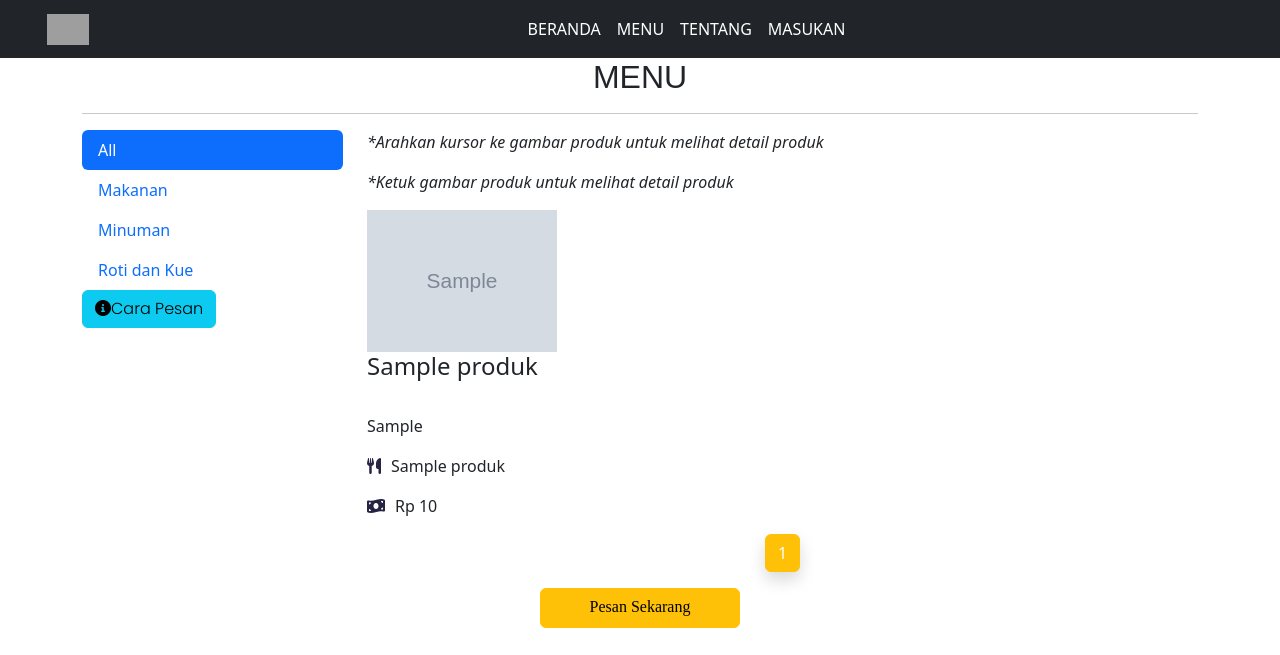
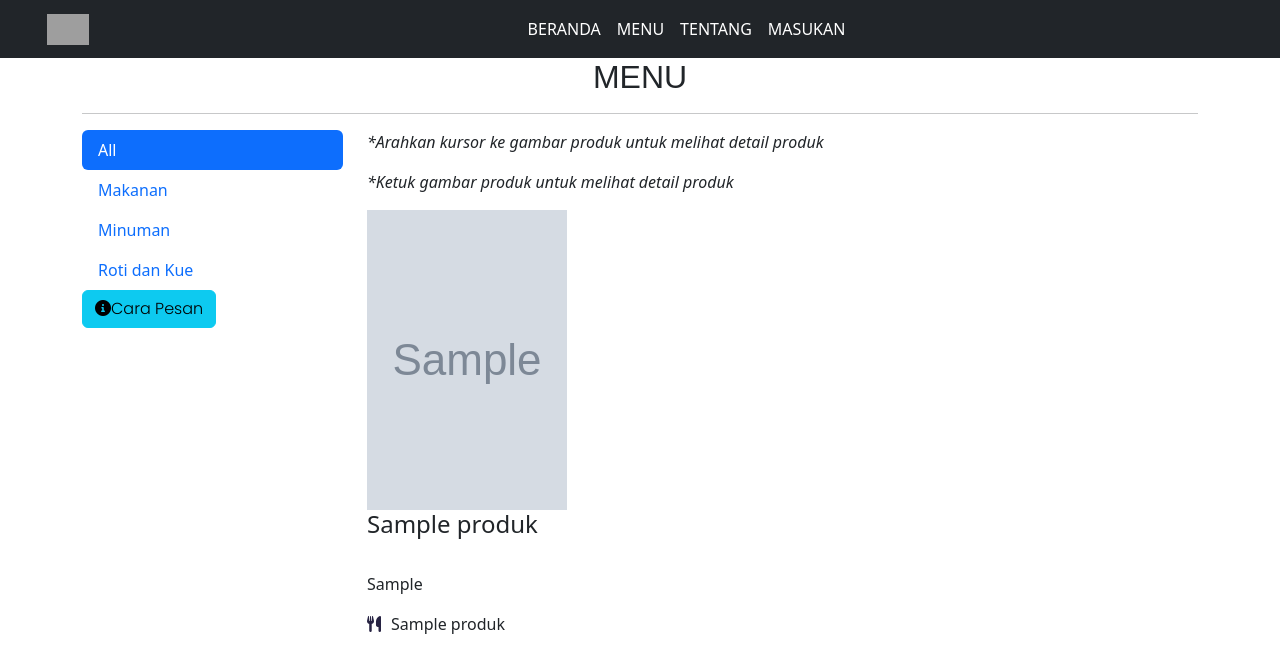
Before and after one commit to Gilberd-dev/Pizza-Etnik-Toba, a PHP site: page /menu.php in a window 1280 px wide. Shown: the top 655 px of the page. Run offline with PHP 8.4, Linux system fonts and the light colour scheme; tables that the repository leaves empty or names only in its code hold one stand-in row (values such as "Sample post"); grey boxes marked "Sample" are stand-in pictures; some libraries are stand-ins or nearby versions; some web fonts are replaced; grey boxes are pictures that could not be loaded.

Commit message:
update terbaru

```diff
--- a/Website/Admin/menu.php
+++ b/Website/Admin/menu.php
@@ -25,6 +25,7 @@ include_once('../koneksi/koneksi.php');
     <link href="vendor/simple-datatables/style.css" rel="stylesheet">
     <link href="https://fonts.gstatic.com" rel="preconnect">
     <link href="https://fonts.googleapis.com/css?family=Open+Sans:300,300i,400,400i,600,600i,700,700i|Nunito:300,300i,400,400i,600,600i,700,700i|Poppins:300,300i,400,400i,500,500i,600,600i,700,700i" rel="stylesheet">
+
 </head>
 <?php include 'header.php' ?>
 
@@ -86,6 +87,7 @@ include_once('../koneksi/koneksi.php');
 
                         <!-- Table with stripped rows -->
                         <div id="conatiner">
+                            <div class="table-responsive">
                                 <table class="table datatable">
                                     <thead>
                                         <tr>
@@ -129,6 +131,7 @@ include_once('../koneksi/koneksi.php');
                                         } ?>
                                     </tbody>
                                 </table>
+                            </div>
 
                         </div>
                     </div>
--- a/Website/menu.php
+++ b/Website/menu.php
@@ -108,8 +108,8 @@
 									while ($row = $result_set->fetch_assoc()) {
 									?>
 										<div class="col-lg-3 col-md-6 special-grid drinks">
-											<div class="gallery-single fix">
-												<img src="../pictures/<?php echo $row['gambar_produk']; ?>" class="img-fluid" alt="Image" />
+											<div class="gallery-single fix" style="width: 200px;">
+												<img src="../pictures/<?php echo $row['gambar_produk']; ?>" class="img-fluid" style="height: 300px;" alt="Image" />
 												<div class="why-text">
 													<h4><?php echo  $row['nama_produk']; ?></h4>
 													<hr style="color:white;">
@@ -161,8 +161,8 @@
 									while ($row = $result_set->fetch_assoc()) {
 									?>
 										<div class="col-lg-3 col-md-6 special-grid drinks">
-											<div class="gallery-single fix">
-												<img src="../pictures/<?php echo $row['gambar_produk']; ?>" class="img-fluid" alt="Image" />
+											<div class="gallery-single fix" style="width: 200px;">
+												<img src="../pictures/<?php echo $row['gambar_produk']; ?>" class="img-fluid" style="height: 300px;" alt="Image" />
 												<div class="why-text">
 													<h4><?php echo  $row['nama_produk']; ?></h4>
 													<hr style="color: white;">
@@ -185,8 +185,8 @@
 									while ($row = $result_set->fetch_assoc()) {
 									?>
 										<div class="col-lg-3 col-md-6 special-grid drinks">
-											<div class="gallery-single fix">
-												<img src="../pictures/<?php echo $row['gambar_produk']; ?>" class="img-fluid" alt="Image" />
+											<div class="gallery-single fix" style="width: 200px;">
+												<img src="../pictures/<?php echo $row['gambar_produk']; ?>" class="img-fluid" style="height: 300px;" alt="Image" />
 												<div class="why-text">
 													<h4><?php echo  $row['nama_produk']; ?></h4>
 													<hr style="color:white;">
@@ -207,8 +207,8 @@
 									while ($row = $result_set->fetch_assoc()) {
 									?>
 										<div class="col-lg-3 col-md-6 special-grid drinks">
-											<div class="gallery-single fix">
-												<img src="../pictures/<?php echo $row['gambar_produk']; ?>" class="img-fluid" alt="Image" />
+											<div class="gallery-single fix" style="width: 200px;">
+												<img src="../pictures/<?php echo $row['gambar_produk']; ?>" class="img-fluid"  style="height: 300px;"alt="Image" />
 												<div class="why-text">
 													<h4><?php echo  $row['nama_produk']; ?></h4>
 													<hr style="color:white;">
--- a/css/style2.css
+++ b/css/style2.css
@@ -432,7 +432,7 @@ a {
   position: relative;
   overflow: hidden;
   /* -webkit-box-shadow: 0 0 10px #ccc; */
-  /* box-shadow: 0 0 10px #ccc; */
+  box-shadow: 0 0 10px #ccc;
   border-radius: 4%;
   width: 150px;
 }
@@ -597,7 +597,3 @@ button:hover p {
 button:hover svg {
   opacity: 1;
 }
-
-button:hover {
-  /* background-color: #25d366; */
-}
```
Also changed, not shown: Website/Admin/add-menu.php (+7 -1 lines), Website/Admin/masukan.php (+5 -13 lines), Website/Admin/prestasi.php (+4 -11 lines), Website/Admin/promosi.php (+2 -13 lines), Website/Admin/sertifikat.php (+4 -11 lines). Lines whose indentation alone changed are shown as unchanged.
